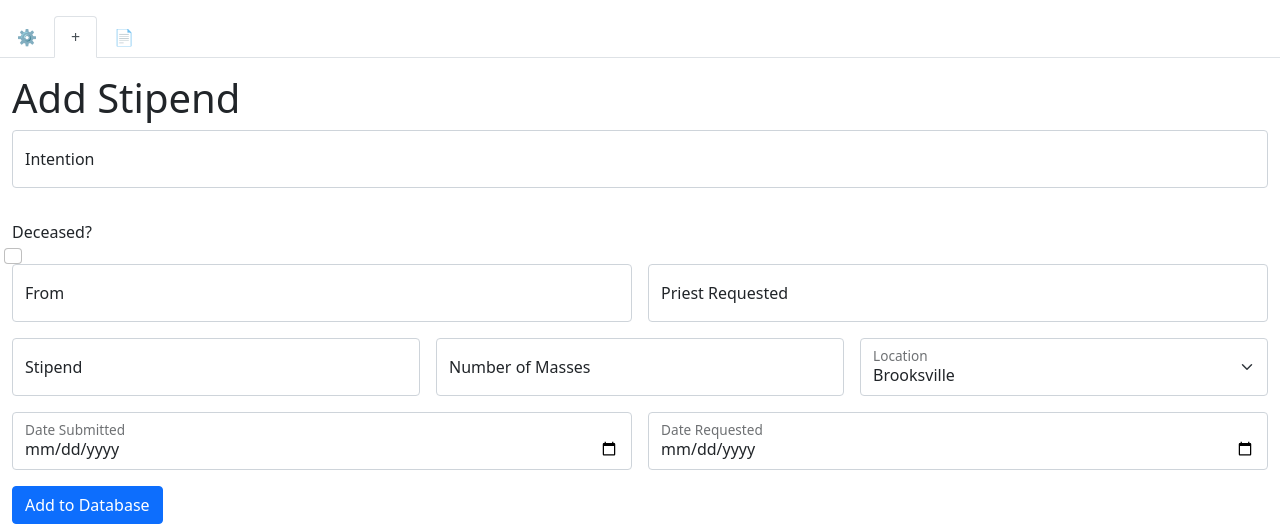
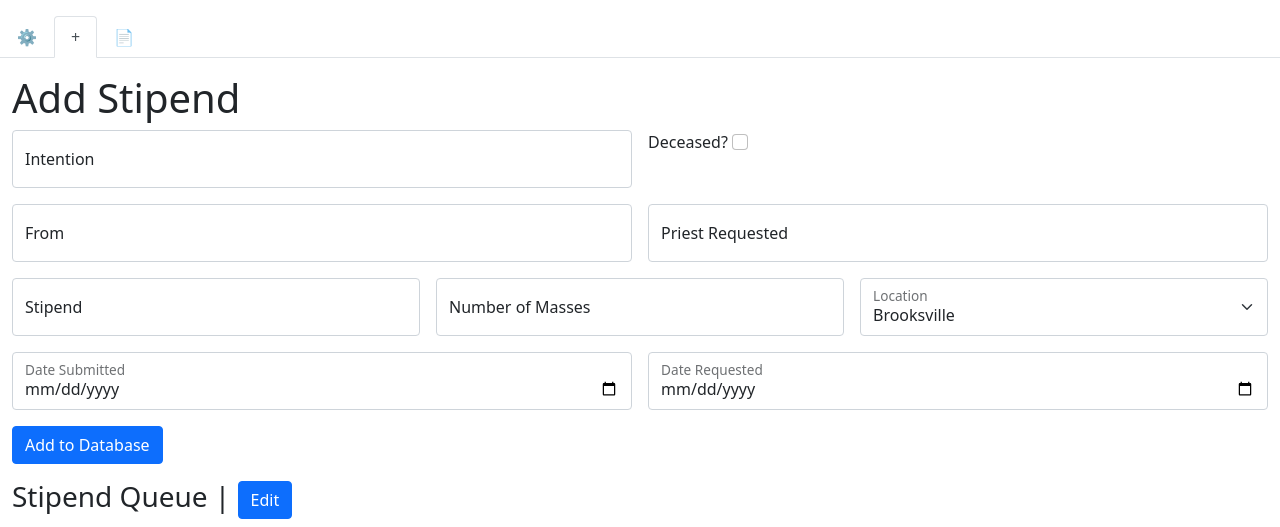
Before and after one commit to corei8/stipendium, a Flask app: page /add in a window 1280 px wide. Shown: the top 527 px of the page. Run offline with Flask 2, Linux system fonts and the light colour scheme; data that the repository does not hold is empty.

Commit message:
fix broken layout of table

```diff
--- a/stipendium/templates/add_stipend.html
+++ b/stipendium/templates/add_stipend.html
@@ -7,13 +7,9 @@
         <div class="col">
             {{ floating_field(form.intention) }}
         </div>
-        <!--
-            <div class="col form-switch">
-        -->
-        {{ check_field(form.dead) }}
-        <!--
-            </div>
-        -->
+        <div class="col">
+            {{ check_field(form.dead) }}
+        </div>
     </div>
     <div class="row g-3">
         <div class="col">
```
